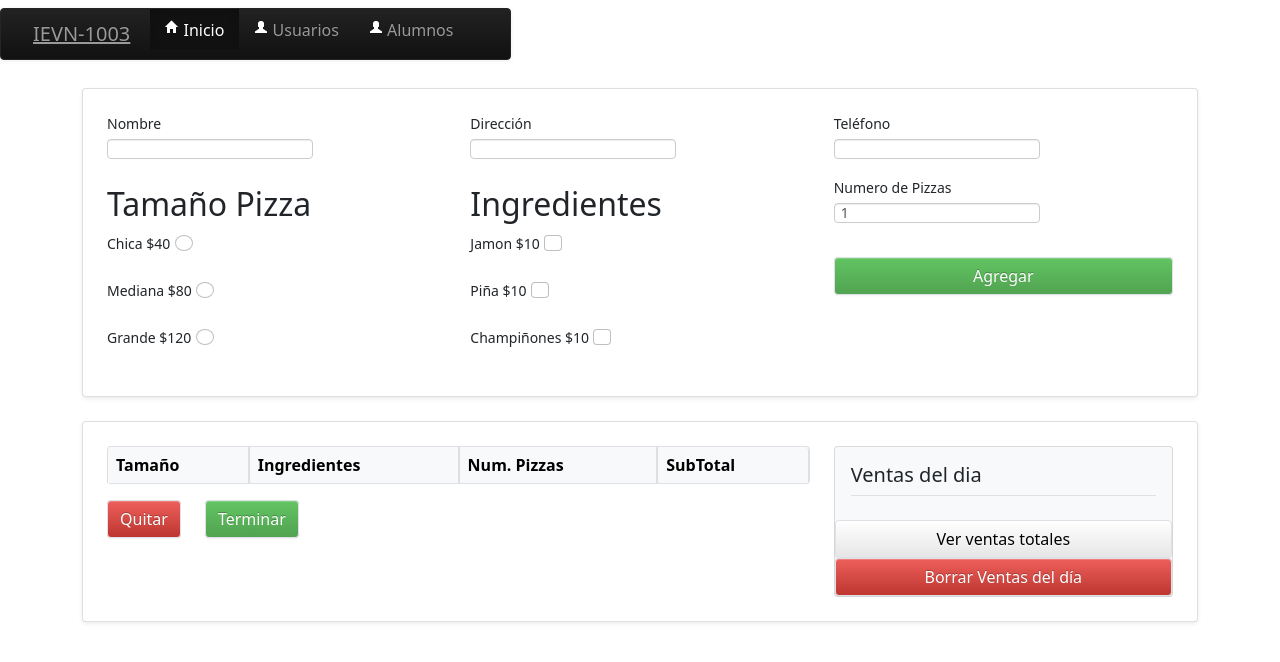
After one commit to IEVN1003-22001457/api_flask03, a Flask app: page /pizza in a window 1280 px wide. The commit adds this page. Shown: the top 662 px of the page. Run offline with Flask 3, Linux system fonts and the light colour scheme; lists and menus that the app fills with data are empty; some libraries are stand-ins or nearby versions.

Commit message:
pizza 07112025

```diff
--- a/app.py
+++ b/app.py
@@ -1,4 +1,9 @@
 from flask import Flask, render_template, request
+
+from flask import make_response, jsonify
+import json
+
+import datetime
 
 import forms
 
@@ -9,19 +14,123 @@ def home():
     return "Hello, World"
 
 
+@app.route('/pizza', methods=['GET','POST'])
+def pizza():
+    mostrarVen = False
+# ---------------------------------------- Cargado del formulario y cookies
+    form = forms.PizzasForm(request.form)
+
+    pedido_actual_str = request.cookies.get('pedido_actual', '[]')
+    pedido_actual = json.loads(pedido_actual_str)
+
+    ventas_str = request.cookies.get('ventas_dia', '[]')
+    ventas = json.loads(ventas_str)
+
+
+    ventasAgrupadas = {}
+    total_dia = 0
+    for venta in ventas:
+        nombre = venta.get('nombre')
+        total = venta.get('total')
+        total_dia += total
+        ventasAgrupadas[nombre] = ventasAgrupadas.get(nombre, 0) + total
+
+# ---------------------------------------- Formulario
+    if request.method == 'POST':
+
+        action = request.form.get("action")
+
+        if action == 'agregar':
+            precios_tamanio = {'chica': 40, 'mediana': 80, 'grande': 120}
+
+            tamanio = request.form.get('Tamanio')
+            ingredientesLista = request.form.getlist('Ingredientes')
+            num_pizzas = form.NumPizzas.data
+
+            if tamanio and num_pizzas:
+                costTmnio = precios_tamanio.get(tamanio)
+                costIngre = len(ingredientesLista) * 10
+                subtotal = (costTmnio + costIngre) * num_pizzas
+                pizzaOrdenada = {"tamanio": tamanio, "ingredientes": ingredientesLista, "num_pizzas": num_pizzas, "subtotal": subtotal}
+                pedido_actual.append(pizzaOrdenada)
+
+        elif action == 'terminar':
+            total_pedido = 0
+            for item in pedido_actual:
+                total_pedido += item.get('subtotal')
+            newVenta = {"nombre": form.Nombre.data, "direccion": form.Direccion.data, "telefono": form.Telefono.data, "fecha": form.Fecha.data, "total": total_pedido}
+            ventas.append(newVenta)
+
+            ventasAgrupadas = {}
+            total_dia = 0
+            for venta in ventas:
+                nombre = venta.get('nombre')
+                total = venta.get('total')
+                total_dia += total
+                ventasAgrupadas[nombre] = ventasAgrupadas.get(nombre, 0) + total
+
+            pedido_actual = []
+            form = forms.PizzasForm()
+
+        elif action == 'quitar_ultimo':
+            if pedido_actual:
+                pedido_actual.pop()
+
+        elif action == 'mostrarVen':
+            mostrarVen = True
+
+        elif action == 'borrarVen':
+            ventas = []
+            ventasAgrupadas = {}
+            total_dia = 0
+            mostrarVen = False
+
+    response = make_response(render_template('pizza.html', form=form, pedido=pedido_actual, ventas_agrupadas=ventasAgrupadas, total_dia=total_dia, mostrarVen=mostrarVen))
+
+    response.set_cookie('pedido_actual', json.dumps(pedido_actual))
+    response.set_cookie('ventas_dia', json.dumps(ventas))
+
+    return response
+
+
 @app.route('/Alumnos', methods=['GET','POST'])
 def alumnos():
     mat=0
     nom=""
     ape=""
     em=""
+    estudiantes=[]
+    datos={}
+    tem=[]
+
     alumnos_clase=forms.UserForm(request.form)
     if request.method=='POST' and alumnos_clase.validate():
         mat=alumnos_clase.matricula.data
         nom=alumnos_clase.nombre.data
         ape=alumnos_clase.apellido.data
         em=alumnos_clase.email.data
-    return render_template('Alumnos.html', form=alumnos_clase, mat=mat, nom=nom, ape=ape, em=em)
+        datos={'matricula':mat, 'nombre':nom, 'apellido':ape, 'email':em}
+
+        datos_str = request.cookies.get('estudiante')
+        if not datos_str:
+         return "No hay cookie"
+        tem = json.loads(datos_str)
+        estudiantes = tem
+        estudiantes.append(datos)
+
+    response = make_response( render_template('Alumnos.html', form=alumnos_clase, mat=mat, nom=nom, ape=ape, em=em))
+
+    response.set_cookie('estudiante', json.dumps(estudiantes))
+
+    return response
+
+@app.route('/get_cookie')
+def get_cookie():
+     datos_str = request.cookies.get('estudiante')
+     if not datos_str:
+         return "No hay cookie"
+     datos = json.loads(datos_str)
+     return jsonify(datos)
 
 @app.route('/figuras', methods=['GET','POST'])
 def figuras():
--- a/forms.py
+++ b/forms.py
@@ -1,7 +1,9 @@
 from wtforms import Form
-from wtforms import StringField, FloatField, EmailField, PasswordField, IntegerField
+from wtforms import StringField, FloatField, EmailField, PasswordField, IntegerField, RadioField
 from wtforms import validators
 from wtforms.validators import DataRequired
+
+import datetime
 
 class UserForm(Form):
     matricula = IntegerField("Matricula",
@@ -33,3 +35,18 @@ class FigurasForm(Form):
                 [validators.DataRequired(message="El apotema es obligatorio")])
     lado = IntegerField("Lado",
                 [validators.DataRequired(message="El lado es obligatorio")])
+
+class PizzasForm(Form):
+    Nombre = StringField("Nombre",
+            [validators.DataRequired(message="El nombre es obligatorio")])
+    Direccion = StringField("Dirección",
+            [validators.DataRequired(message="La dirección es obligatoria")])
+    Telefono = StringField("Teléfono",
+            [validators.DataRequired(message="El teléfono es obligatorio")])
+
+    Fecha = StringField("Fecha",
+            default=datetime.date.today().strftime('%Y-%m-%d'))
+
+    NumPizzas = IntegerField("Numero de Pizzas",
+            [validators.Optional(), validators.NumberRange(min=1, message="Debe ser al menos 1")],
+            default=1)
--- a/templates/Alumnos.html
+++ b/templates/Alumnos.html
@@ -19,4 +19,8 @@
     <h2>Apellido: {{ape}}</h2>
     <h2>Email: {{em}}</h2>
 
+<form action="/get_cookie" method="get" class="form-control" novalidate>
+    <button type="submit" class="btn btn-primary">Ver Cookie</button>
+</form>
+
     {% endblock %}
--- a/templates/_macros.html
+++ b/templates/_macros.html
@@ -15,6 +15,14 @@
     </div>
 {%endmacro%}
 
+{% macro campo3(name, placeholder, valor, precio, type='text')%}
+
+    <div class="mb-3">
+        <label for="{{name}}" class="form-label">{{placeholder}} ${{precio}}</label>
+        <input type="{{type}}" class="form-check-input pe-2 ps-2" id="{{name}}" name="{{name}}" value="{{valor}}">
+    </div>
+{%endmacro%}
+
 {% macro campoNuevo(field) %}
   <dt>{{ field.label }}
   <dd>{{ field(**kwargs)|safe }}
@@ -27,16 +35,3 @@
   {% endif %}
   </dd>
 {% endmacro %}
-
-{% macro campoFiguras(field) %}
-  <dt>{{ field.label }}
-  <dd>{{ field(**kwargs)|safe }}
-  {% if field.errors %}
-    <ul class=errors>
-    {% for error in field.errors %}
-      <li style="color: red;">{{ error }}</li>
-    {% endfor %}
-    </ul>
-  {% endif %}
-  </dd>
-{% endmacro %}
--- a/templates/layout.html
+++ b/templates/layout.html
@@ -13,7 +13,7 @@
     <title>Document</title>
 </head>
 <body>
-    <div class="navbar navbar navbar-inverse ">
+    <div class="navbar navbar navbar-inverse">
 
         <div class="navbar-inner">
             <div class="container">
--- /dev/null
+++ b/templates/pizza.html
@@ -0,0 +1,122 @@
+{% extends "layout.html" %}
+{% block content %}
+{% import "_macros.html" as macro %}
+<link href="https://cdn.jsdelivr.net/npm/bootstrap@5.0.2/dist/css/bootstrap.min.css" rel="stylesheet" integrity="sha384-EVSTQN3/azprG1Anm3QDgpJLIm9Nao0Yz1ztcQTwFspd3yD65VohhpuuCOmLASjC" crossorigin="anonymous">
+<form action="" method="post" class="container">
+
+    <div class="card shadow-sm mb-4">
+        <div class="card-body p-4">
+            <div class="row">
+
+                <div class="col-md-4">
+                    {{ macro.campoNuevo(form.Nombre) }}
+
+                    <div class="mt-3">
+                        <h2>Tamaño Pizza</h2>
+                        {{macro.campo3('Tamanio','Chica','chica', '40', 'radio')}}
+                        {{macro.campo3('Tamanio','Mediana','mediana', '80', 'radio')}}
+                        {{macro.campo3('Tamanio','Grande','grande', '120', 'radio')}}
+                    </div>
+                </div>
+
+                <div class="col-md-4">
+                    {{ macro.campoNuevo(form.Direccion) }}
+
+                    <div class="mt-3">
+                        <h2>Ingredientes</h2>
+                        {{macro.campo3('Ingredientes','Jamon', 'jamon', '10', 'checkbox')}}
+                        {{macro.campo3('Ingredientes','Piña', 'pinia', '10', 'checkbox')}}
+                        {{macro.campo3('Ingredientes','Champiñones' , 'champiniones', '10', 'checkbox')}}
+                    </div>
+                </div>
+
+                <div class="col-md-4">
+                    {{ macro.campoNuevo(form.Telefono) }}
+                    {{ macro.campoNuevo(form.NumPizzas) }}
+
+                    <div class="d-grid mt-4">
+                        <button type="submit" name="action" value="agregar" class="btn btn-success border">
+                            Agregar
+                        </button>
+                    </div>
+                    <div style="display: none;">
+                        {{ macro.campoNuevo(form.Fecha) }}
+                    </div>
+                </div>
+            </div>
+        </div>
+    </div>
+
+    <div class="card shadow-sm">
+        <div class="card-body p-4">
+            <div class="row">
+
+                <div class="col-md-8">
+                    <table class="table table-bordered bg-white">
+                        <thead class="table-light">
+                            <tr>
+                                <th>Tamaño</th>
+                                <th>Ingredientes</th>
+                                <th>Num. Pizzas</th>
+                                <th>SubTotal</th>
+                            </tr>
+                        </thead>
+                        <tbody>
+
+                            {% for item in pedido %}
+                            <tr>
+                                <td>{{ item.tamanio }}</td>
+
+                                <td>
+                                    {% for ingrediente in item.ingredientes %}
+                                        {{ ingrediente }}
+                                    {% endfor %}
+                                </td>
+
+                                <td>{{ item.num_pizzas }}</td>
+                                <td>${{ item.subtotal }}</td>
+                            </tr>
+                            {% endfor %}
+
+                        </tbody>
+                    </table>
+
+                    <div class="row mt-3">
+                        <div class="col-auto">
+                            <button type="submit" name="action" value="quitar_ultimo" class="btn btn-danger border">Quitar</button>
+                        </div>
+                        <div class="col-auto">
+                            <button type="submit" name="action" value="terminar" class="btn btn-success border">
+                                Terminar
+                            </button>
+                        </div>
+                    </div>
+                </div>
+
+                <div class="col-md-4">
+                    <div class="card bg-light h-100">
+                        <div class="card-body">
+                            <h5 class="card-title border-bottom pb-2">Ventas del dia</h5>
+                            {% if mostrarVen %}
+                                {% for nombre, total in ventas_agrupadas.items() %}
+                                    <p style="font-size: 1.3rem; font-weight: bold;">
+                                        {{ nombre }} total: ${{ total }}
+                                    </p>
+                                {% endfor %}
+
+                                <h4 class="mt-4" style="font-size: 1.3rem; font-weight: bold;">
+                                    Ventas totales del dia: ${{ total_dia }}
+                                </h4>
+                            {% endif %}
+                        </div>
+                            <button type="submit" name="action" value="mostrarVen" class="btn btn-light border">Ver ventas totales</button>
+                            <button type="submit" name="action" value="borrarVen" class="btn btn-danger border">Borrar Ventas del día</button>
+
+                    </div>
+                </div>
+            </div>
+        </div>
+    </div>
+</form>
+
+{% endblock %}
```
Also changed, not shown: templates/figuras.html (+5 -5 lines).
